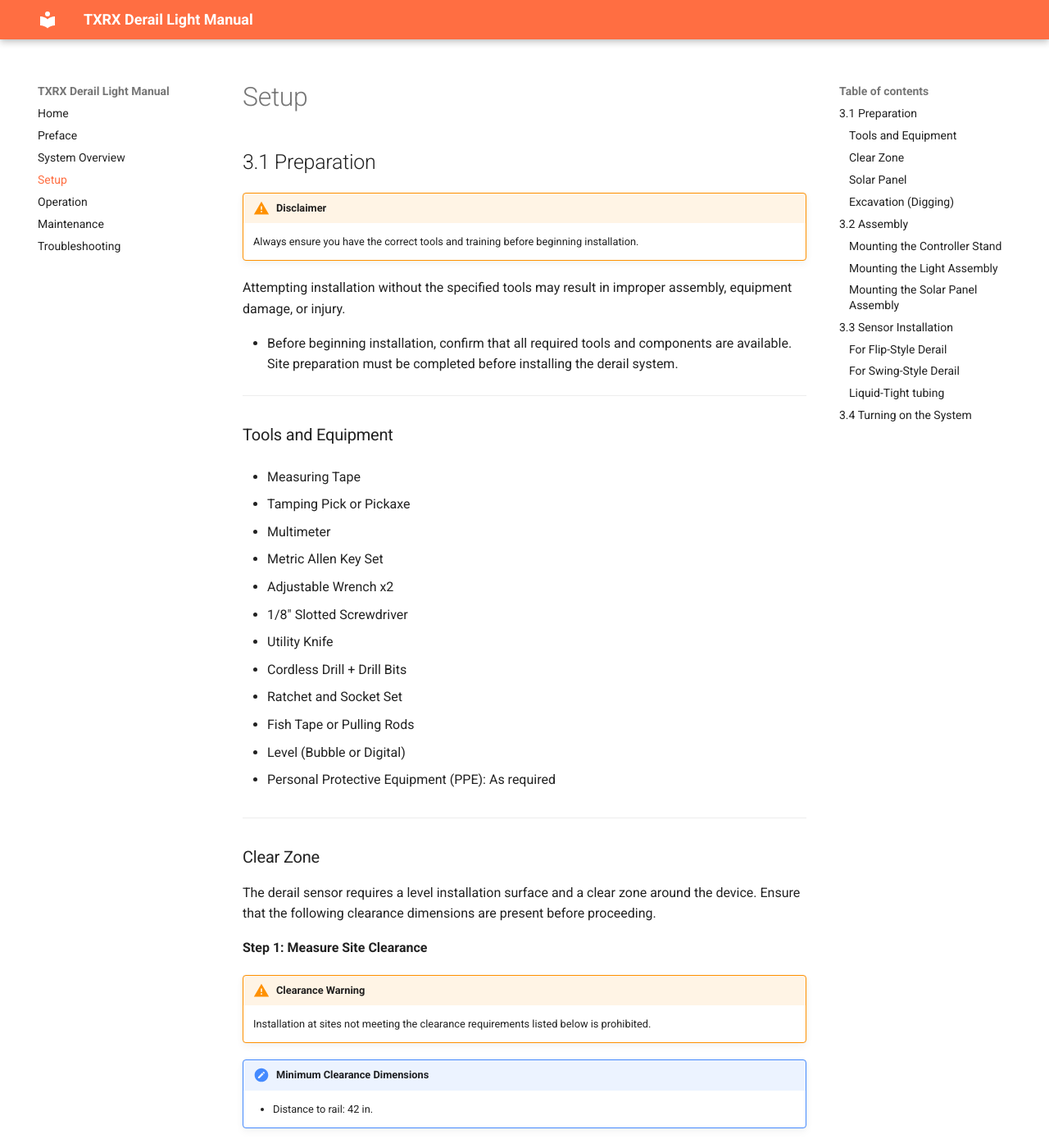
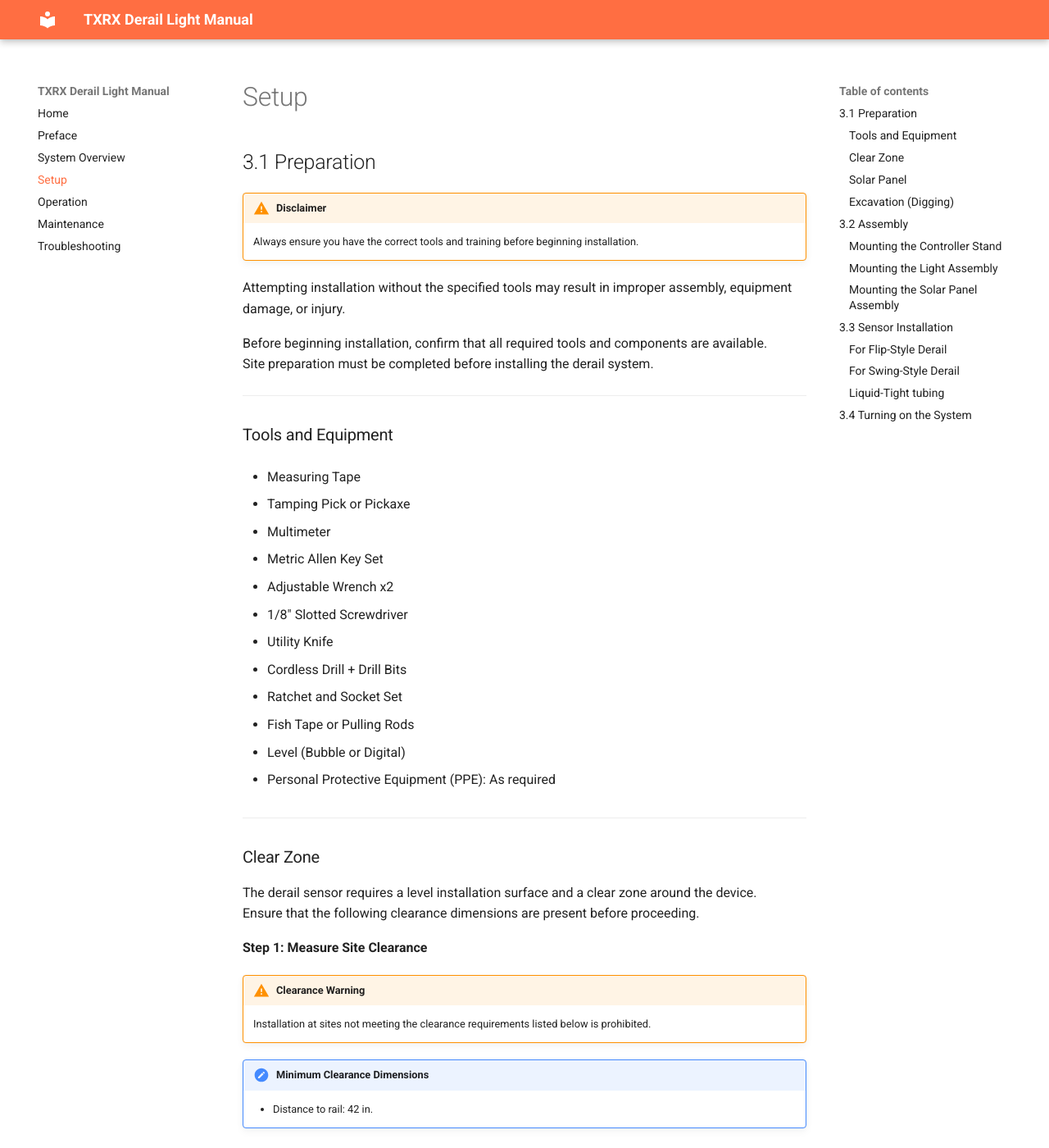
Before and after one commit to niell-ion/derail-docs, an MkDocs documentation site: the page built from docs/derail_setup.md, in a window 1280 px wide and 1400 px high. Shown: the whole window at 82% size. Built offline with MkDocs 1.6.1 and Material for MkDocs 9.7.7, drawn with Linux system fonts in a browser that asks for light colours.

```diff
--- a/docs/derail_setup.md
+++ b/docs/derail_setup.md
@@ -4,7 +4,8 @@
     Always ensure you have the correct tools and training before beginning installation.
 Attempting installation without the specified tools may result in improper assembly, equipment damage, or injury.
 
-* Before beginning installation, confirm that all required tools and components are available. Site preparation must be completed before installing the derail system.
+Before beginning installation, confirm that all required tools and components are available.
+Site preparation must be completed before installing the derail system.
 
 ---
 
@@ -44,7 +45,8 @@ Attempting installation without the specified tools may result in improper assem
 
 ### Clear Zone
 
-The derail sensor requires a level installation surface and a clear zone around the device. Ensure that the following clearance dimensions are present before proceeding.
+The derail sensor requires a level installation surface and a clear zone around the device.
+Ensure that the following clearance dimensions are present before proceeding.
 
 
 
@@ -62,7 +64,7 @@ The derail sensor requires a level installation surface and a clear zone around
 
 **Step 2: Check that Site is Level**
 
-* Use a level to measure the elevation of the ground from front to back.
+Use a level to measure the elevation of the ground from front to back.
 
 * From the edge of the rail to a point 42 in. straight back, the elevation must be level ±6 in.
 
```
